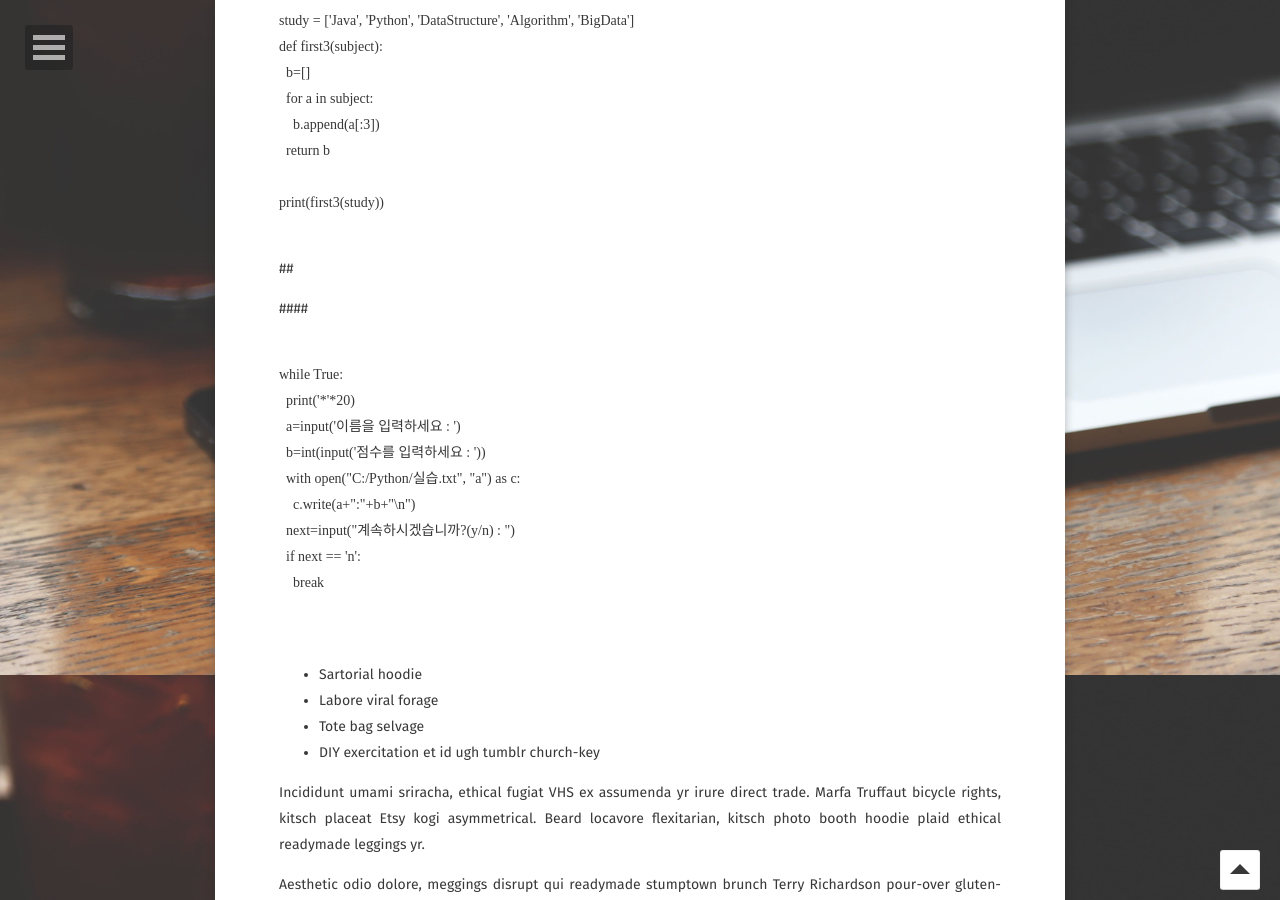
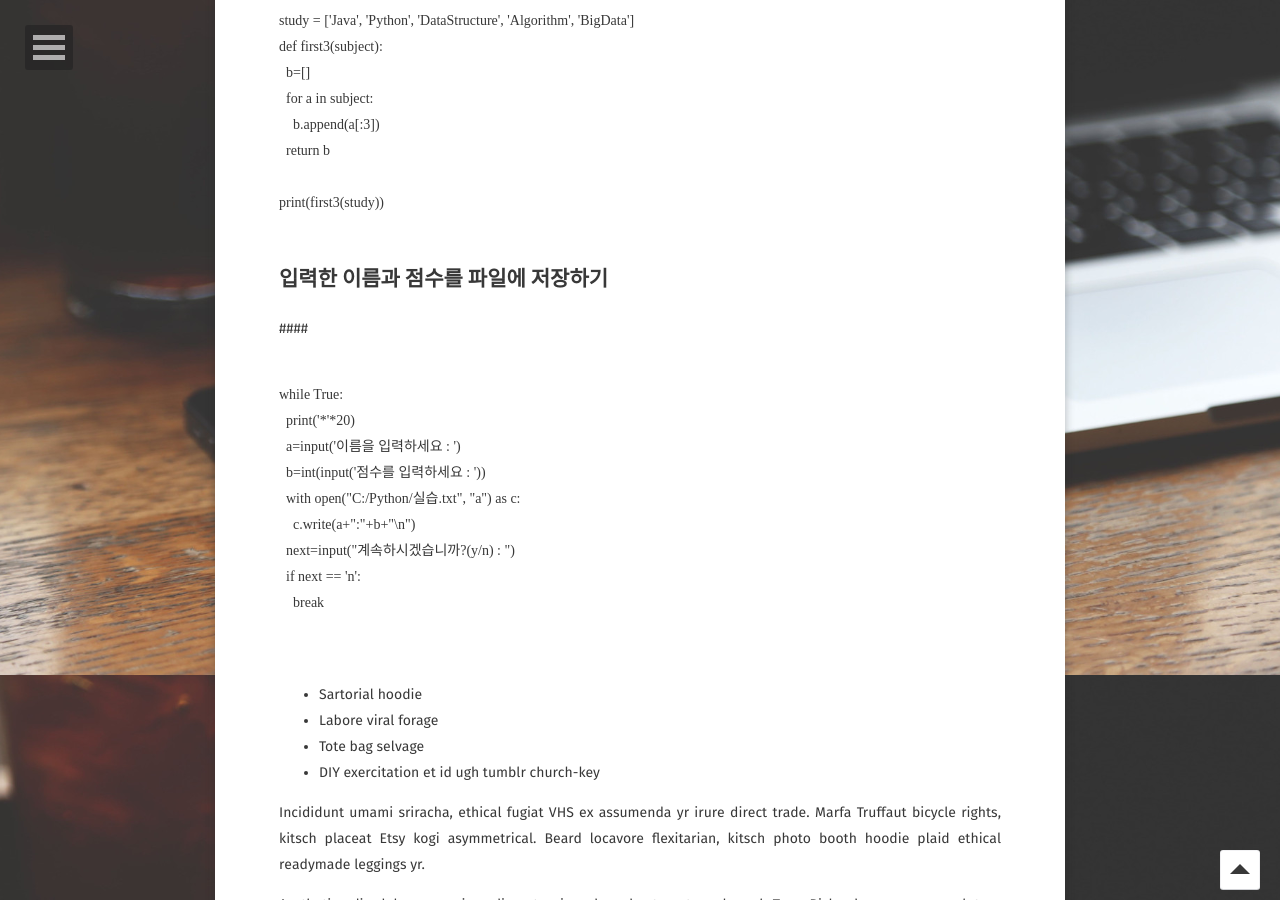
Before and after one commit to dbwjddl5611/dbwjddl5611.github-com, a Jekyll site: the page built from _posts/2021-11-24-sum-post.md, in a window 1280 px wide and 900 px high, scrolled down 1125 px. Built offline with Jekyll 4.4.1, drawn with Linux system fonts in a browser that asks for light colours; some web fonts are replaced; comment, search, counter and statistics services are not loaded.

Commit message:
Update 2021-11-24-sum-post.md

```diff
--- a/_posts/2021-11-24-sum-post.md
+++ b/_posts/2021-11-24-sum-post.md
@@ -52,7 +52,7 @@ print(first3(study))
 
 
 
-##
+## 입력한 이름과 점수를 파일에 저장하기
 
 
 ####
```
